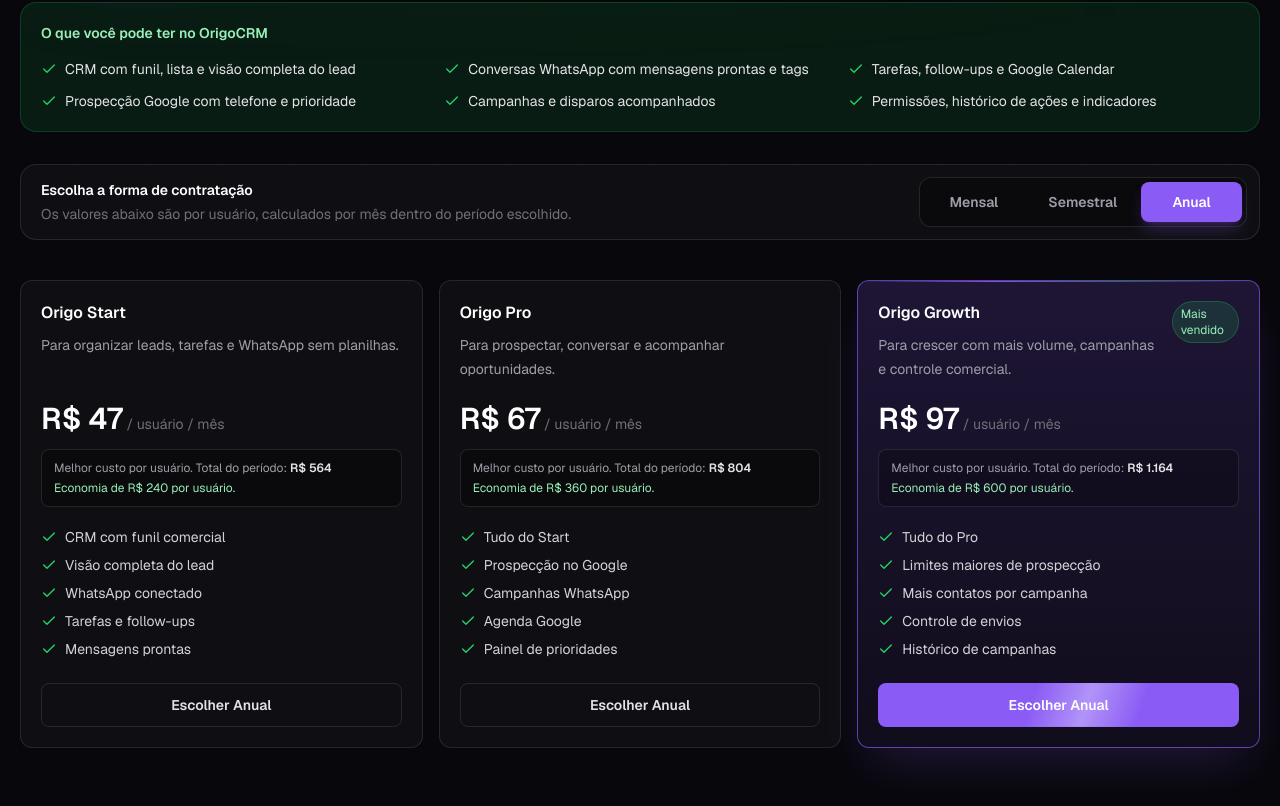
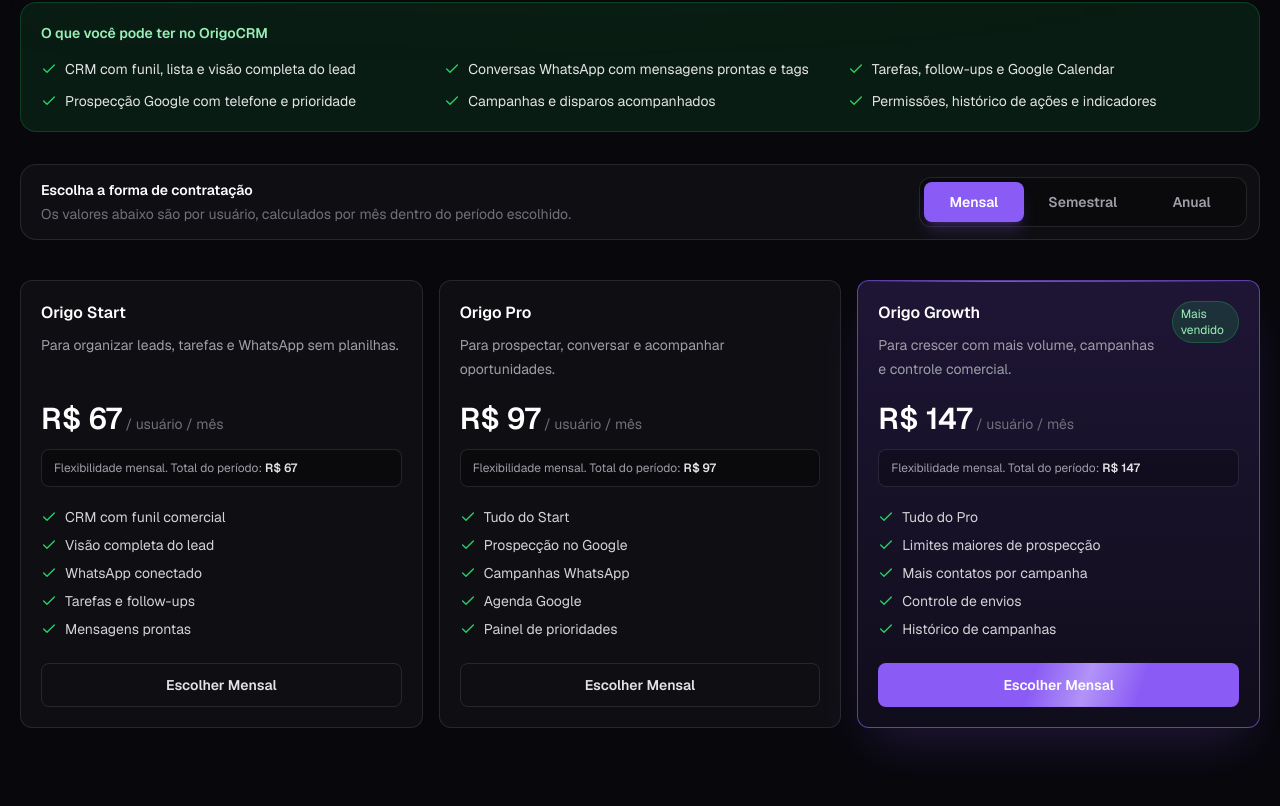
Before and after one commit to Reinatofarias/origoCRM, a Next.js app: page / in a window 1280 px wide. Shown: the part 3724-4530 px from the top of the page. Built offline with nearby package versions, Linux system fonts and the light colour scheme.

Commit message:
Default pricing to monthly billing

```diff
--- a/src/components/marketing/checkout-content.tsx
+++ b/src/components/marketing/checkout-content.tsx
@@ -9,11 +9,11 @@ import { billingPeriods, formatCurrency, getBillingPeriod, getPlanSavings, prici
 
 function getInitialPeriod(value: string | null): BillingPeriod {
   if (value === "semiannual" || value === "annual" || value === "monthly") return value;
-  return "annual";
+  return "monthly";
 }
 
 export function CheckoutContent({
-  initialPeriod = "annual",
+  initialPeriod = "monthly",
   initialPlan = "prospecting",
 }: {
   initialPeriod: string | null;
--- a/src/components/marketing/pricing-section.tsx
+++ b/src/components/marketing/pricing-section.tsx
@@ -7,7 +7,7 @@ import { useState } from "react";
 import { billingPeriods, formatCurrency, getBillingPeriod, getPlanSavings, pricingPlans, type BillingPeriod } from "./pricing-data";
 
 export function PricingSection() {
-  const [period, setPeriod] = useState<BillingPeriod>("annual");
+  const [period, setPeriod] = useState<BillingPeriod>("monthly");
   const billing = getBillingPeriod(period);
 
   return (
```
